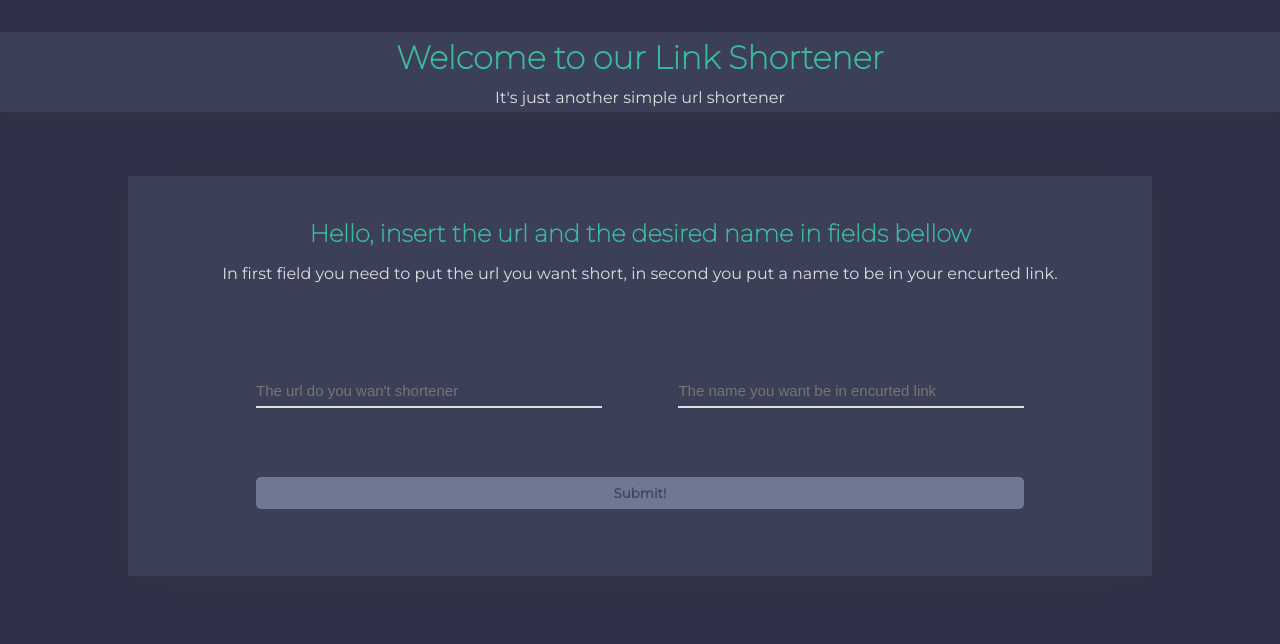
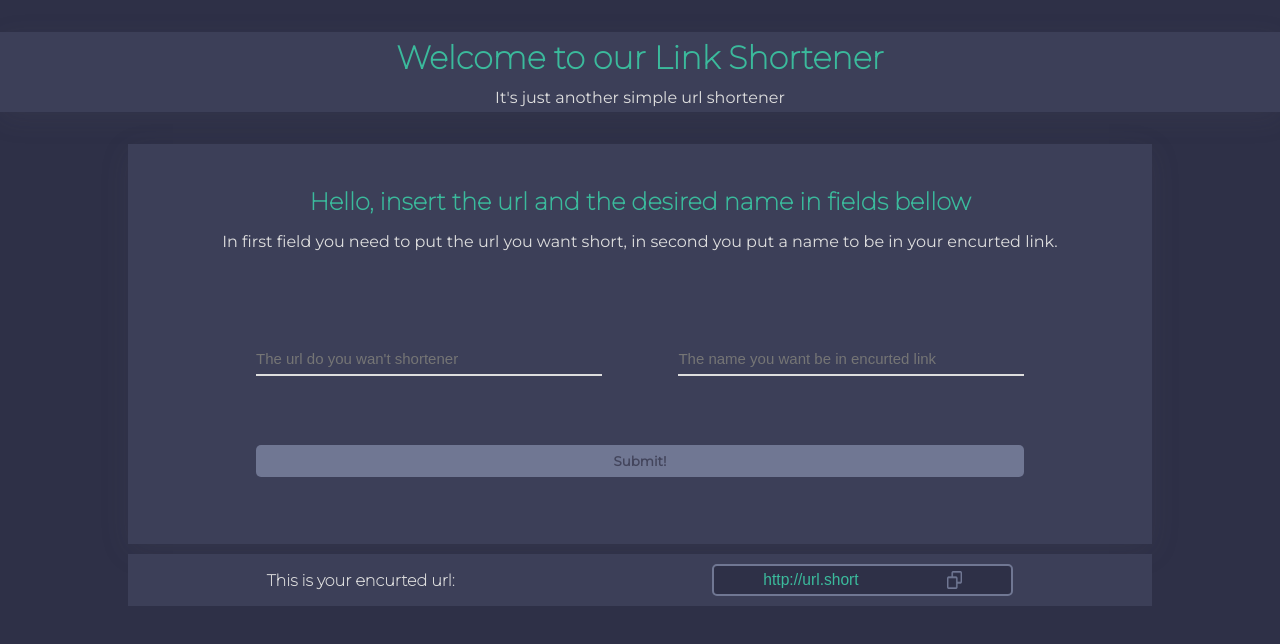
Before and after one commit to brandao-rafael/link-shortener, a Next.js app in the folder frontend/: page / in a window 1280 px wide. Shown: the top 644 px of the page. Built offline with nearby package versions, Linux system fonts and the light colour scheme.

Commit message:
feat: create component to render result

```diff
--- /dev/null
+++ b/frontend/src/components/ShortUrlResult.tsx
@@ -0,0 +1,24 @@
+import React from "react";
+import IShortUrlResultProps from "~/interfaces/iShortUrlResultProps";
+import { H3, IconButton, Img, ResultContent, Span } from "./styles/result";
+import copyIcon from '../assets/icon/copy_icon.png';
+import { toast } from "react-toastify";
+
+const ShortUrlResult: React.FC<IShortUrlResultProps> = ({ result }) => {
+  return (
+    <ResultContent>
+      This is your encurted url:
+      <IconButton onClick={() => {
+        navigator.clipboard.writeText(result);
+        toast('link copied!');
+      }}>
+        <Span>
+          <H3>{result}</H3>
+          <Img src={copyIcon.src} alt="copy Icon" />
+        </Span>
+      </IconButton>
+    </ResultContent>
+  );
+}
+
+export default ShortUrlResult;
--- a/frontend/src/components/styles/content.ts
+++ b/frontend/src/components/styles/content.ts
@@ -9,7 +9,7 @@ const Container = styled.main`
   flex-flow: column;
   justify-content: space-around;
   height: 25rem;
-  margin: 5% auto 0;
+  margin: 2.5% auto 0;
   padding: 2rem;
   text-align: center;
   width: 80%;
--- /dev/null
+++ b/frontend/src/components/styles/result.ts
@@ -0,0 +1,45 @@
+import { styled } from "styled-components";
+import colors from "~/styles/colors";
+
+const ResultContent = styled.div`
+  align-items: center;
+  background-color: ${colors.secondary};
+  color: ${colors.light};
+  display: flex;
+  justify-content: space-around;
+  font-weight: bolder;
+  margin: 10px auto;
+  padding: 10px;
+  width: 80%;
+`;
+
+const Span = styled.span`
+  display: flex;
+  justify-content: space-around;
+`;
+
+const H3 = styled.h3`
+  color: ${colors.green};
+  font-weight: lighter;
+`;
+
+const IconButton = styled.button`
+  background-color: ${colors.primary};
+  border: solid 2px ${colors.tertiary};
+  border-radius: 5px;
+  cursor: pointer;
+  padding: 5px;
+  width: 30%;
+`;
+
+const Img = styled.img`
+  width: 15px;
+`;
+
+export {
+  ResultContent,
+  Span,
+  H3,
+  IconButton,
+  Img,
+};
--- /dev/null
+++ b/frontend/src/interfaces/iShortUrlResultProps.ts
@@ -0,0 +1,3 @@
+export default interface IShortUrlResultProps {
+  result: string;
+}
--- a/frontend/src/pages/ShortenerHomePage.tsx
+++ b/frontend/src/pages/ShortenerHomePage.tsx
@@ -5,25 +5,27 @@ import Content from '~/components/Content';
 import TitleContainer from '~/components/Title';
 import IUrlInfo from '~/interfaces/iUrlInfo';
 import generateUrl from "~/utils/generateUrl";
+import ShortUrlResult from '~/components/ShortUrlResult';
 
 const ShortenerHomePage: React.FC = () => {
 
   const [shortUrl, setShortUrl] = useState('');
 
   const submit = async (urlInfo: IUrlInfo):Promise<void> => {
+    toast('Loading...');
     const response = await generateUrl(urlInfo);
-    console.log(response);
     if(typeof response === 'string') {
+      toast.dismiss();
       toast(response);
     } else {
-      setShortUrl(response.data.shortUrl);
+      setShortUrl(response.shortUrl);
+      toast.dismiss();
     }
   }
 
   return (
     <div>
       <TitleContainer />
-      {shortUrl !== '' && <p>{shortUrl}</p>}
       <Content submit={submit} />
       <ToastContainer
         position="top-center"
@@ -36,7 +38,8 @@ const ShortenerHomePage: React.FC = () => {
         draggable
         pauseOnHover
         theme="dark"
-      />
+        />
+        <ShortUrlResult result='http://url.short'/>
     </div>
   );
 }
--- a/frontend/src/utils/generateUrl.ts
+++ b/frontend/src/utils/generateUrl.ts
@@ -1,5 +1,5 @@
 import 'dotenv/config';
-import axios, { AxiosError } from 'axios';
+import axios from 'axios';
 import IUrlInfo from '~/interfaces/iUrlInfo';
 
 const BASE_URL = process.env.BASE_URL || 'http://localhost:3005';
@@ -7,6 +7,7 @@ const BASE_URL = process.env.BASE_URL || 'http://localhost:3005';
 const generateUrl = async (urlInfo: IUrlInfo) => {
   try {
     const response = await axios.post(`${BASE_URL}/shorten`, urlInfo);
+    console.log(response.data);
     if (response.status != 201) {
       return response.data.message;
     }
```
Also changed, not shown: frontend/src/assets/icon/copy_icon.png (added), 1 other file (tests, documents, lock files or other folders).
